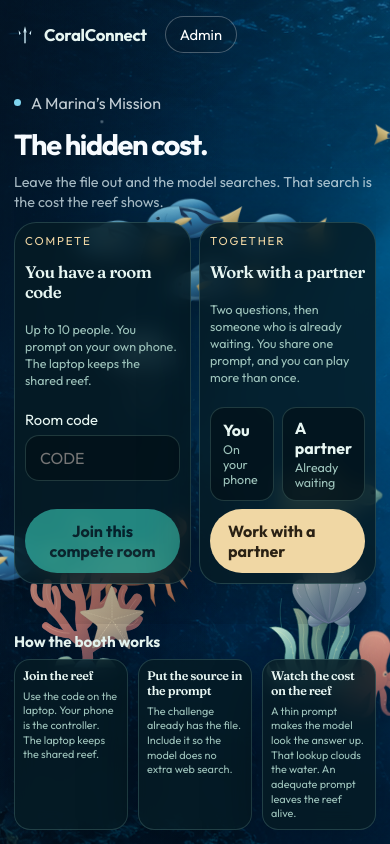
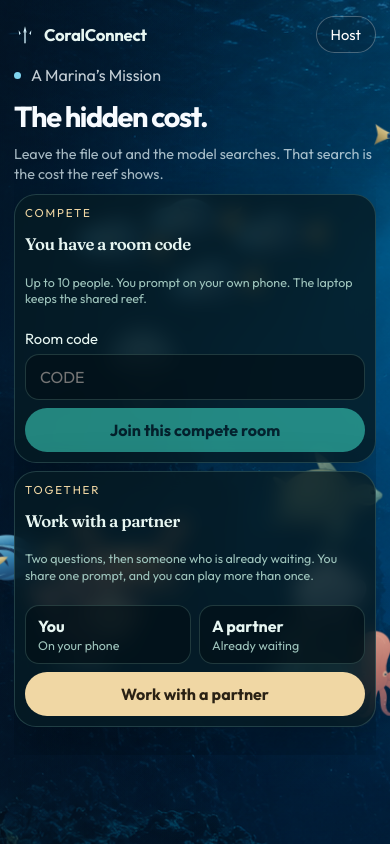
Before and after one commit to Yd025/CoralConnect, a Next.js app in the folder frontend/: page / in a window 390 px wide. Built offline with nearby package versions, Linux system fonts and the light colour scheme.

Commit message:
Clean the home page and rename the host control.
The top nav and booth steps are gone, the host link replaces Admin, game Leave sits in the corner, and the model name is no longer shown.

Co-authored-by: Darius McQueen <CoDari1@users.noreply.github.com>

```diff
--- a/frontend/app/admin/page.tsx
+++ b/frontend/app/admin/page.tsx
@@ -117,9 +117,6 @@ export default function AdminPage() {
             </svg>
             CoralConnect
           </a>
-          <nav className="landing-nav" aria-label="Site">
-            <a href="/">The reef</a>
-          </nav>
           <div className="landing-tools">
             <span>HackGT booth</span>
             <span className={connected ? "pill is-live" : "pill"}>{connected ? "Live" : "Connecting"}</span>
@@ -137,7 +134,7 @@ export default function AdminPage() {
             <form className="stack" onSubmit={onCreate}>
               <label>
                 Challenge
-                <select value={challengeId} onChange={(event) => setChallengeId(event.target.value)}>
+                <select value={challengeId} onChange={(event) => onChallenge(event.target.value)}>
                   {(challenges.length ? challenges : [{ id: "farm-water", title: "The thirsty farm", brief: "", hint: "", turnCount: 2, targetTokens: 200, build: false, files: [], beats: [] }]).map((item) => (
                     <option key={item.id} value={item.id}>
                       {item.title} · {item.turnCount || item.beats.length || 2} turns
--- a/frontend/app/collaborate/page.tsx
+++ b/frontend/app/collaborate/page.tsx
@@ -59,7 +59,7 @@ export default function CollaboratePage() {
       <p className="eyebrow">Find a pair</p>
       <h1>Wait here for someone else.</h1>
       <p className="muted">
-        No booth code and no admin. Answer two taps. We pair you with someone waiting who builds the same kind of thing or cares about the same thing. You both get the same animal. Find that person, then both tap Start. You have 2 minutes. When you finish, you can pair again. The pair board at /pairs keeps every result.
+        No booth code and no host. Answer two taps. We pair you with someone waiting who builds the same kind of thing or cares about the same thing. You both get the same animal. Find that person, then both tap Start. You have 2 minutes. When you finish, you can pair again. The pair board at /pairs keeps every result.
       </p>
       {error ? <p className="error">{error}</p> : null}
 
--- a/frontend/app/globals.css
+++ b/frontend/app/globals.css
@@ -32,6 +32,19 @@ img { max-width: 100%; }
 
 .shell { width: min(1120px, calc(100% - 32px)); margin: 0 auto; padding: 28px 0 64px; }
 .topbar { display: flex; justify-content: space-between; align-items: center; gap: 16px; margin-bottom: 28px; }
+.topbar-end { display: flex; align-items: center; gap: 8px; }
+.leave-btn {
+  flex: none;
+  margin: 0;
+  padding: 4px 10px;
+  font-size: 0.75rem;
+  line-height: 1.2;
+  border-radius: 999px;
+  border: 1px solid rgba(255, 255, 255, 0.28);
+  background: rgba(8, 28, 40, 0.45);
+  color: white;
+  cursor: pointer;
+}
 .brand { font-family: var(--font-display), Georgia, serif; font-size: 1.35rem; color: var(--ink); text-decoration: none; }
 .eyebrow { margin: 0 0 6px; text-transform: uppercase; letter-spacing: 0.16em; font-size: 0.72rem; color: var(--sand); }
 .muted { color: var(--muted); }
@@ -307,8 +320,8 @@ body:has(.admin-page) { height: 100dvh; overflow: hidden; }
   flex-direction: column;
 }
 .landing-top {
-  display: grid;
-  grid-template-columns: 1fr auto 1fr;
+  display: flex;
+  justify-content: space-between;
   align-items: center;
   gap: 18px;
 }
@@ -1080,6 +1093,12 @@ body:has(.compete-play) { height: 100dvh; overflow: hidden; }
   .landing .choice h2 { font-size: 1.05rem; }
   .landing .choice .muted { font-size: 0.78rem; }
   .choice-grid { margin-top: 10px; gap: 8px; }
+  body:has(.home) { height: auto; min-height: 100dvh; overflow: auto; }
+  .home.landing { height: auto; min-height: 100dvh; overflow: visible; }
+  .home .shell { height: auto; min-height: 100dvh; }
+  .home .landing-stage { flex: none; }
+  .home .hero { overflow: visible; flex: none; justify-content: flex-start; padding: 12px 0 28px; }
+  .home .choice-grid { grid-template-columns: 1fr; }
   .landing .steps { grid-template-columns: repeat(3, 1fr); }
   .landing .steps .panel { padding: 8px 8px; }
   .landing .steps h3 { font-size: 0.78rem; }
--- a/frontend/app/page.tsx
+++ b/frontend/app/page.tsx
@@ -22,7 +22,7 @@ export default function HomePage() {
   }
 
   return (
-    <main className="landing">
+    <main className="landing home">
       <AnimatedBackground />
       <div className="shell landing-ui">
         <div className="landing-stage">
@@ -36,13 +36,9 @@ export default function HomePage() {
               </svg>
               CoralConnect
             </a>
-            <nav className="landing-nav" aria-label="Site">
-              <a href="#explain">The reef</a>
-              <a href="#join">Join</a>
-            </nav>
             <div className="landing-tools">
               <span>HackGT booth</span>
-              <a className="btn-ghost" href="/admin">Admin</a>
+              <a className="btn-ghost" href="/admin">Host</a>
             </div>
           </header>
 
@@ -85,27 +81,6 @@ export default function HomePage() {
             </div>
           </section>
         </div>
-
-        <section className="explain" id="explain" aria-labelledby="explain-title">
-          <h2 id="explain-title">How the booth works</h2>
-          <ol className="steps">
-            <li className="panel">
-              <p className="eyebrow">01</p>
-              <h3>Join the reef</h3>
-              <p className="muted">Use the code on the laptop. Your phone is the controller. The laptop keeps the shared reef.</p>
-            </li>
-            <li className="panel">
-              <p className="eyebrow">02</p>
-              <h3>Put the source in the prompt</h3>
-              <p className="muted">The challenge already has the file. Include it so the model does no extra web search.</p>
-            </li>
-            <li className="panel">
-              <p className="eyebrow">03</p>
-              <h3>Watch the cost on the reef</h3>
-              <p className="muted">A thin prompt makes the model look the answer up. That lookup clouds the water. An adequate prompt leaves the reef alive.</p>
-            </li>
-          </ol>
-        </section>
       </div>
     </main>
   );
```
Also changed, not shown: frontend/app/play/[code]/page.tsx (+35 -35 lines), frontend/components/reef/ReefStage.tsx (+5 -5 lines).
